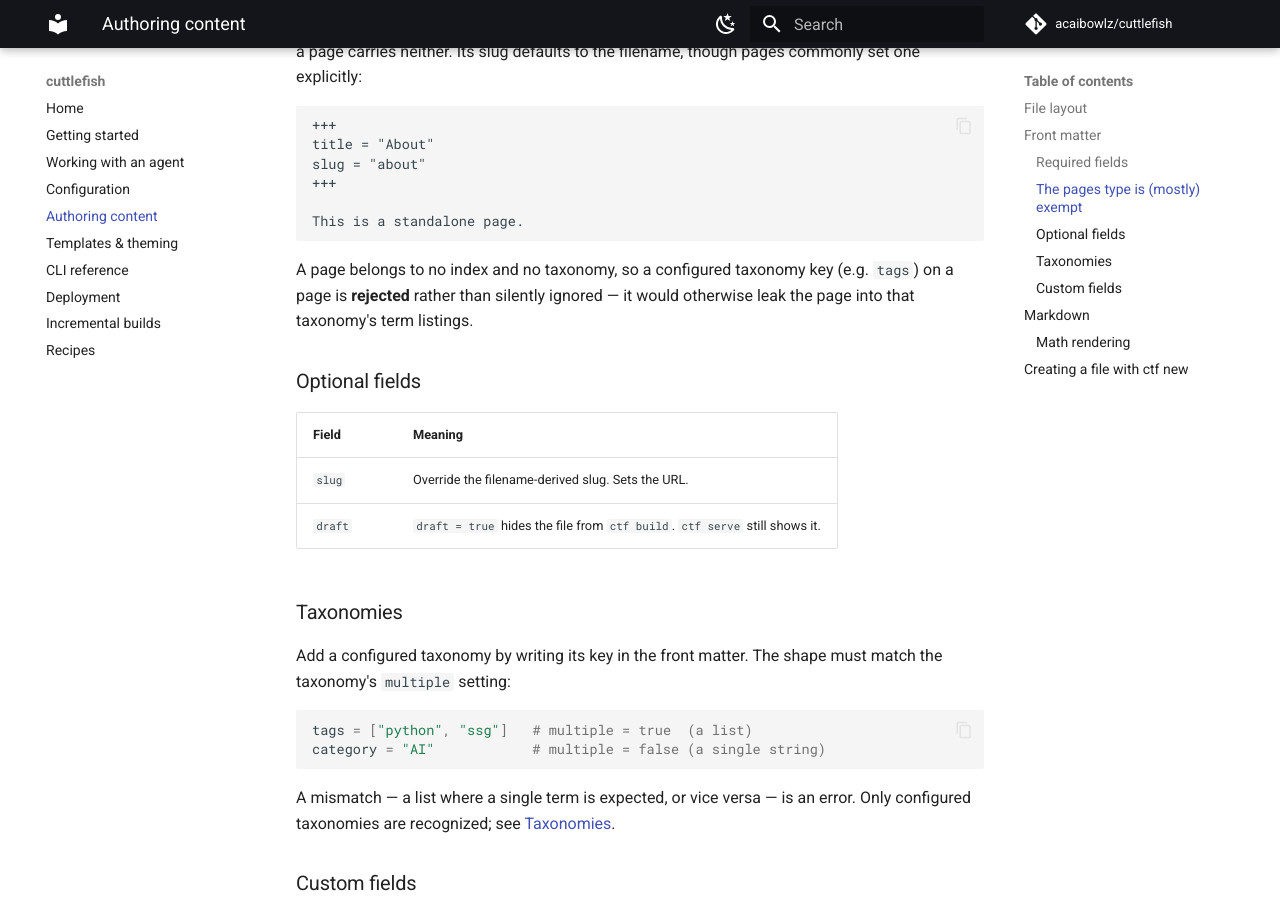
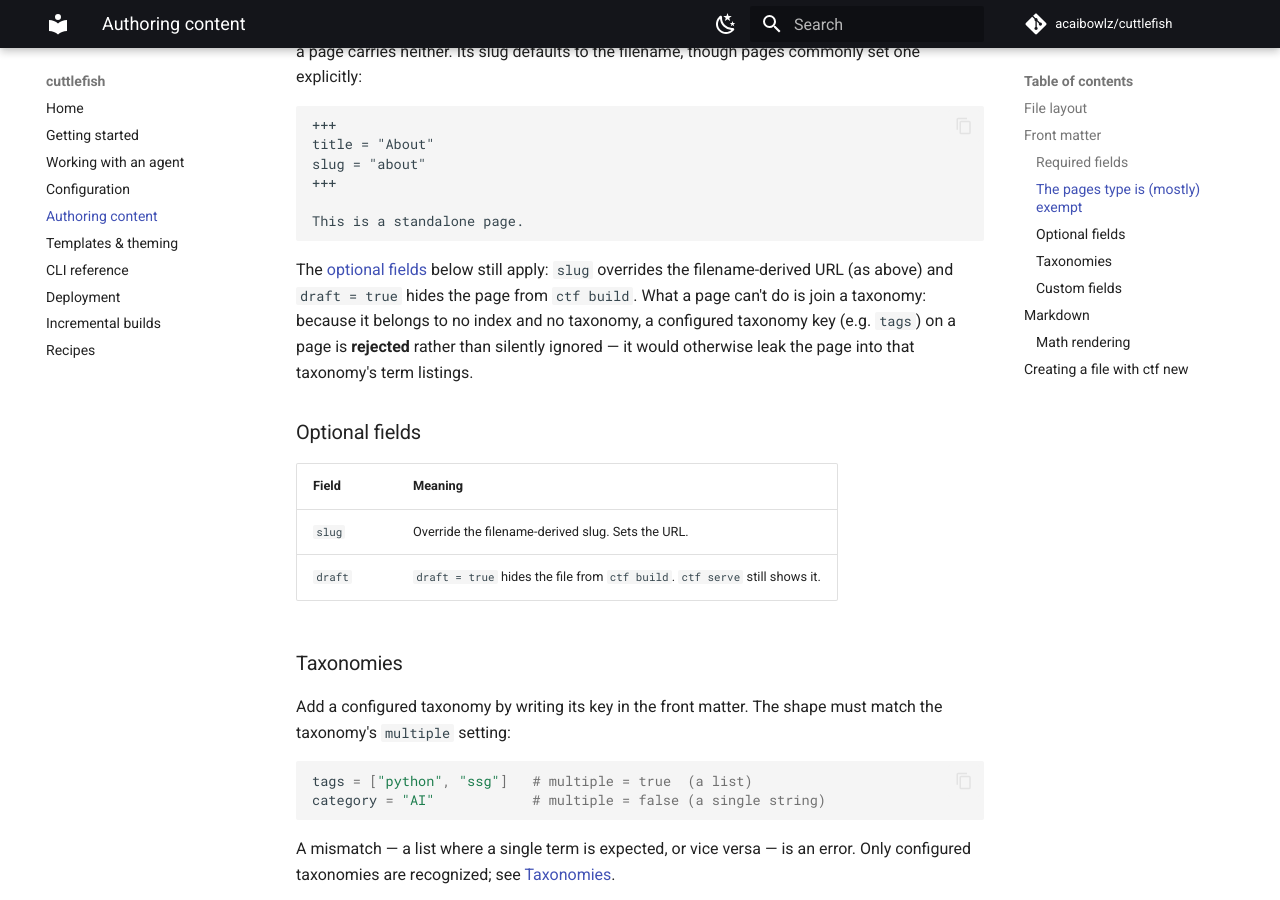
Before and after one commit to acaibowlz/cuttlefish, an MkDocs documentation site: the page built from docs/content.md, in a window 1280 px wide and 900 px high, scrolled down 1386 px. Built offline with MkDocs 1.6.1 and Material for MkDocs 9.7.7, drawn with Linux system fonts in a browser that asks for light colours; comment, search, counter and statistics services are not loaded.

Commit message:
docs: note slug and draft still work on standalone pages
The pages section explained what a page doesn't need (description, date)
and can't do (taxonomies), but didn't say the optional `slug` and
`draft` fields still apply — a reasonable reader could assume "mostly
exempt" meant those were off too. State it explicitly.

Co-Authored-By: Claude Opus 4.8 <noreply@anthropic.com>

````diff
--- a/docs/content.md
+++ b/docs/content.md
@@ -55,7 +55,7 @@ slug = "about"
 This is a standalone page.
 ```
 
-A page belongs to no index and no taxonomy, so a configured taxonomy key (e.g. `tags`) on a page is **rejected** rather than silently ignored — it would otherwise leak the page into that taxonomy's term listings.
+The [optional fields](#optional-fields) below still apply: `slug` overrides the filename-derived URL (as above) and `draft = true` hides the page from `ctf build`. What a page can't do is join a taxonomy: because it belongs to no index and no taxonomy, a configured taxonomy key (e.g. `tags`) on a page is **rejected** rather than silently ignored — it would otherwise leak the page into that taxonomy's term listings.
 
 ### Optional fields
 
````
